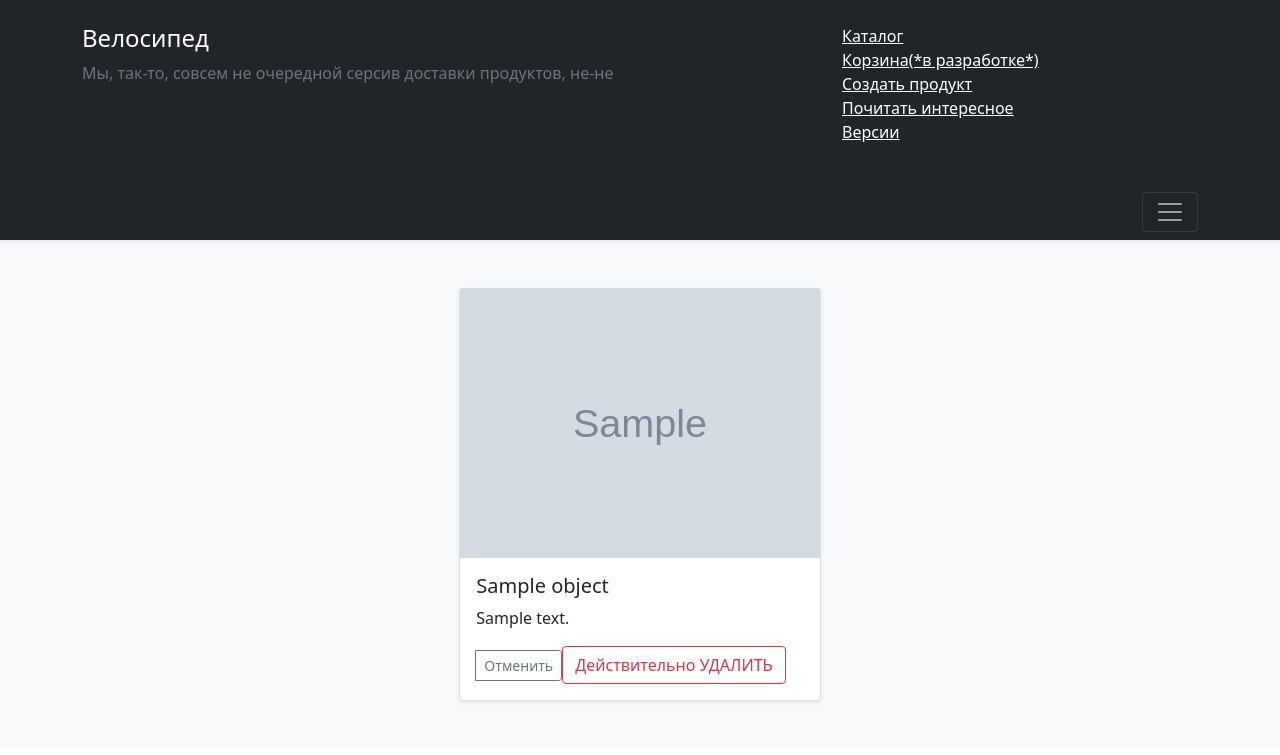
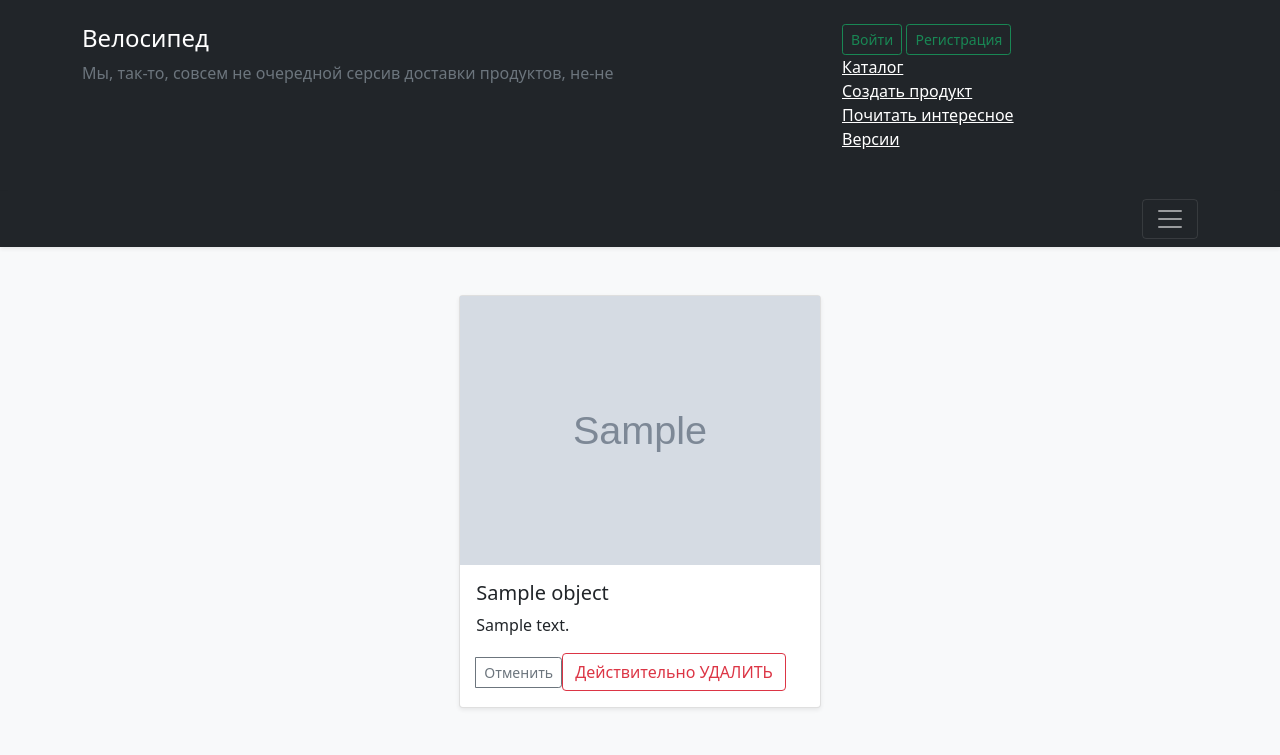
Before and after one commit to Hoodnika/django_products, a Django app: template products/templates/products/product_confirm_delete.html in a window 1280 px wide, after a click that opens the changed part. Shown: the top 755 px of the page. Run offline with Django 4.2, Linux system fonts and the light colour scheme; the template is opened without the code that fills it: most values are stand-ins (such as "Sample title", 1, 10 or a date in 2020); grey boxes marked "Sample" are stand-in pictures; some libraries are stand-ins or nearby versions.

Commit message:
some fix

```diff
--- a/products/templates/products/includes/inc_menu.html
+++ b/products/templates/products/includes/inc_menu.html
@@ -7,8 +7,21 @@
             </div>
             <div class="col-sm-4 offset-md-1 py-4">
                 <ul class="list-unstyled">
+                    {% if user.is_authenticated %}
+                    <form method="post">
+                        {% csrf_token %}
+                        <button type="submit" formaction="{% url 'users:profile' %}" class="btn btn-sm btn-outline-success">
+                            {{ user.email }}</button>
+                        <button type="submit" formaction="{% url 'users:logout' %}" class="btn btn-sm btn-outline-danger">Выйти</button>
+                    </form>
+                    {% else %}
+                    <form>
+                        <button type="submit" formaction="{% url 'users:login' %}" class="btn btn-sm btn-outline-success">Войти</button>
+                        <button type="submit" formaction="{% url 'users:register' %}" class="btn btn-sm btn-outline-success">Регистрация</button>
+                    </form>
+
+                    {% endif %}
                     <li><a href="{% url 'products:category_list' %}" class="text-white">Каталог</a></li>
-                        <li><a href="#" class="text-white">Корзина(*в разработке*)</a></li>
                     <li><a href="{% url 'products:product_create' %}" class="text-white">Создать продукт</a></li>
                     <li><a href="{% url 'blog:blog_list' %}" class="text-white">Почитать интересное</a></li>
                     <li><a href="{% url 'version_app:version_list' %}" class="text-white">Версии</a></li>
--- a/products/templates/products/product_confirm_delete.html
+++ b/products/templates/products/product_confirm_delete.html
@@ -14,7 +14,7 @@
                         <link>
                         <a type="button"
                            class="btn btn-sm btn-outline-secondary"
-                           href="{% url 'products:product_list'  %}">Отменить</a>
+                           href="{% url 'products:product_list' category_pk=object.pk  %}">Отменить</a>
                     </div>
                     <div class="btn-group">
                         <button type="submit"
```
Lines whose indentation alone changed are shown as unchanged.
